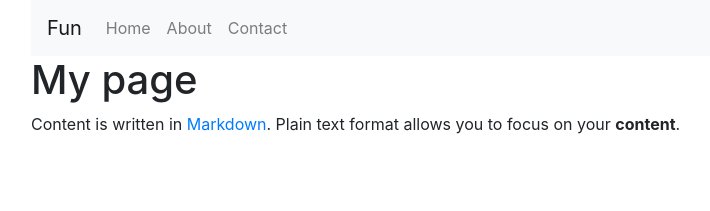
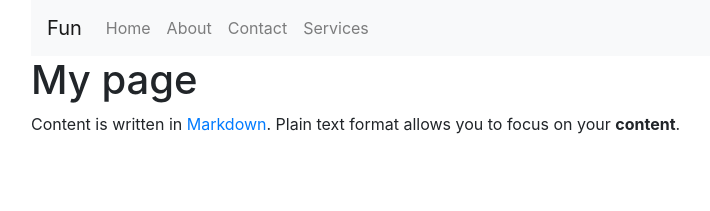
Before and after one commit to npokhare/hello-world, a Jekyll site: the page built from index.md, in a window 1280 px wide. Shown: the top 211 px of the page, without its empty margins (54-764 px from the left). Built offline with Jekyll 4.4.1, drawn with Linux system fonts in a browser that asks for light colours.

Commit message:
Update top.yml

```diff
--- a/_data/navigation/top.yml
+++ b/_data/navigation/top.yml
@@ -6,3 +6,6 @@
 
 - title: Contact
   link: /hello-world/contact.html
+
+- title: Services
+  link: /hello-world/service.html
```
